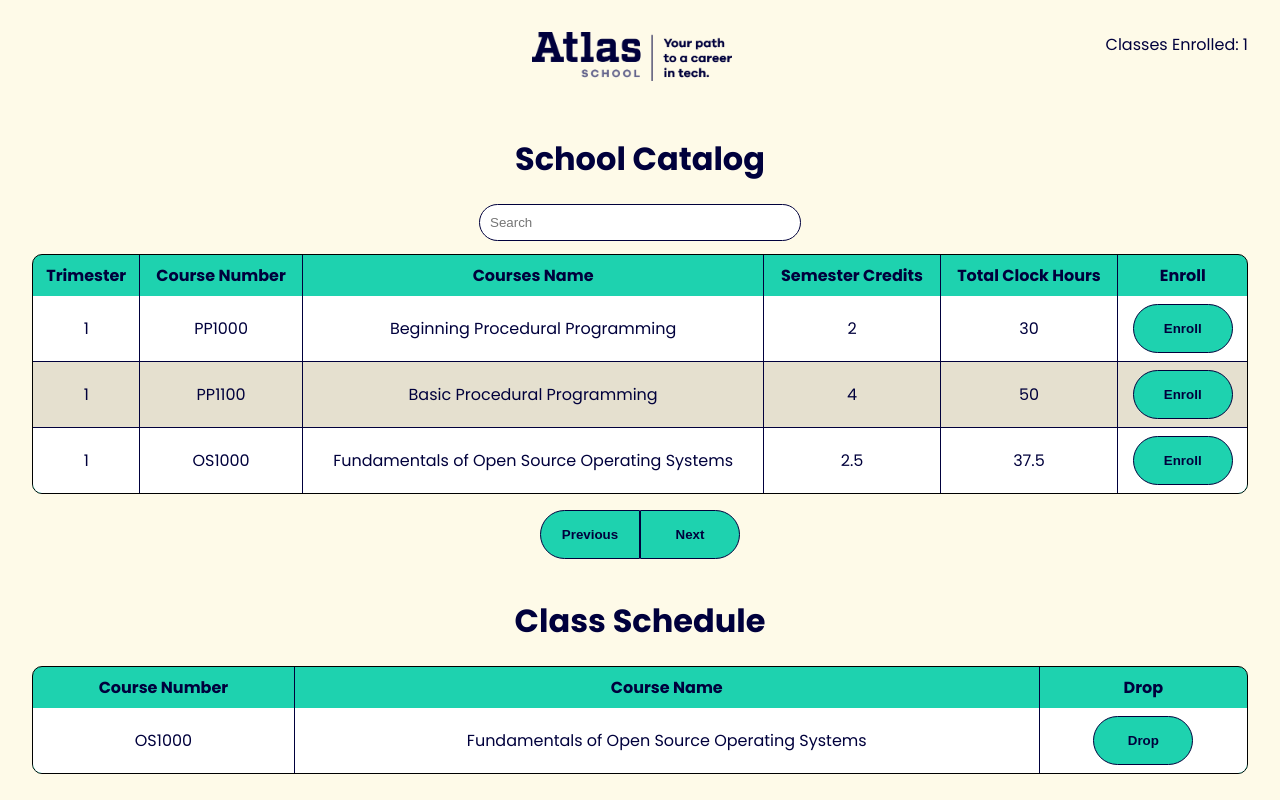
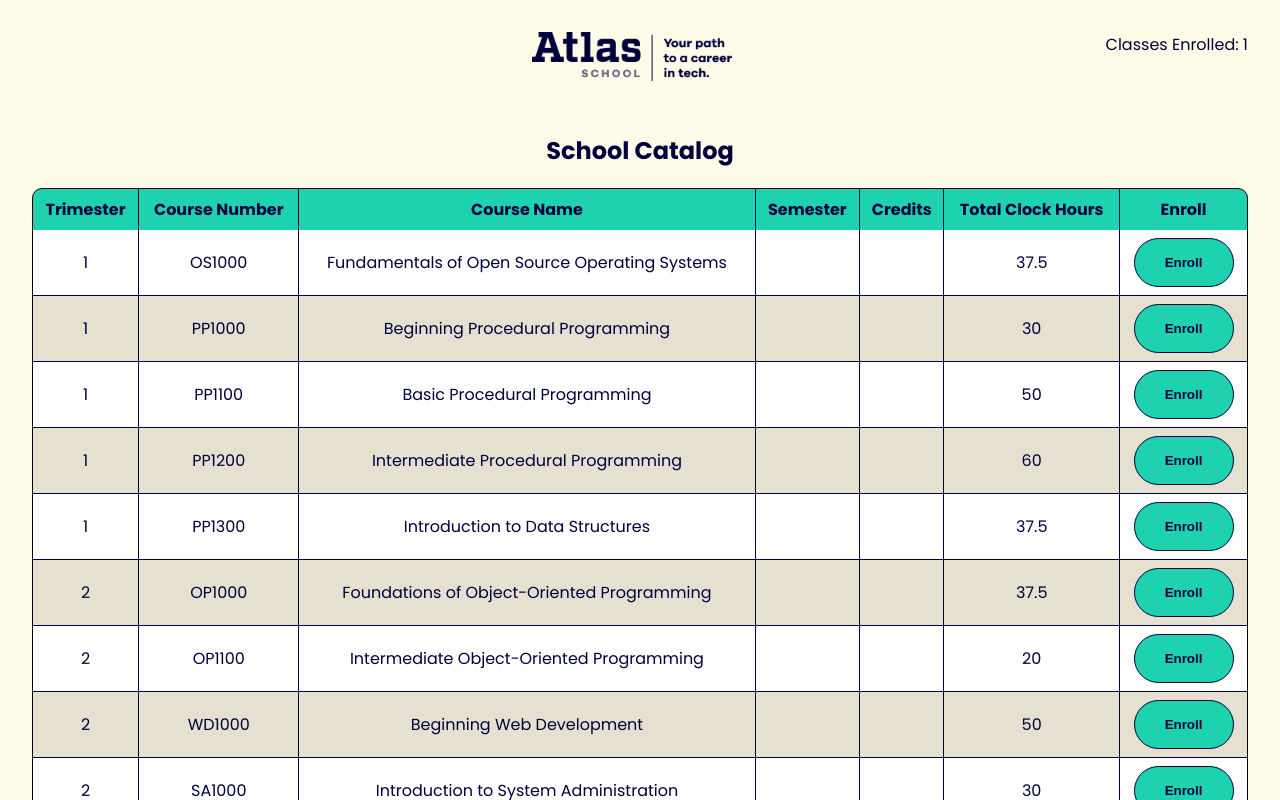
Before and after one commit to JacobGriffith1/atlas-react-state-intro, a React (Vite) app: page / in a window 1280 px wide. Shown: the top 800 px of the page. Built offline with nearby package versions, Linux system fonts and the light colour scheme.

Commit message:
Task 0, 1 complete

```diff
--- a/src/SchoolCatalog.jsx
+++ b/src/SchoolCatalog.jsx
@@ -1,56 +1,128 @@
+import { useEffect, useState } from "react";
+
+/**
+ * SchoolCatalog
+ *
+ * Loads course data from `/api/courses.json`
+ * on first render, then renders one row per course.
+ * AbortController avoids setting state after unmount.
+ */
 export default function SchoolCatalog() {
+  const [courses, setCourses] = useState([]);
+  const [loading, setLoading] = useState(true);
+  const [error, setError] = useState(null);
+
+  useEffect(() => {
+    const ctrl = new AbortController();
+
+    async function load() {
+      try {
+        setLoading(true);
+        setError(null);
+
+        const res = await fetch("/api/courses.json", { signal: ctrl.signal });
+        if (!res.ok) {
+          throw new Error(`Request failed: ${res.status}`);
+        }
+
+        const data = await res.json();
+
+        // Accept either { courses: [...] } or [...] for convenience.
+        const list = Array.isArray(data)
+          ? data
+          : Array.isArray(data?.courses)
+            ? data.courses
+            : [];
+
+        setCourses(list);
+      } catch (err) {
+        // Ignore cancellations; report other errors.
+        if (err?.name !== "AbortError") {
+          setError(err?.message ?? "Unknown error");
+        }
+      } finally {
+        setLoading(false);
+      }
+    }
+
+    load();
+    return () => ctrl.abort(); // Prevent state updates after
+  }, []);
+
   return (
-    <div className="school-catalog">
+    <section className="catalog">
       <h1>School Catalog</h1>
-      <input type="text" placeholder="Search" />
+
       <table>
         <thead>
           <tr>
             <th>Trimester</th>
             <th>Course Number</th>
-            <th>Courses Name</th>
-            <th>Semester Credits</th>
+            <th>Course Name</th>
+            <th>Semester</th>
+            <th>Credits</th>
             <th>Total Clock Hours</th>
             <th>Enroll</th>
           </tr>
         </thead>
+
         <tbody>
+          {loading && (
             <tr>
-            <td>1</td>
-            <td>PP1000</td>
-            <td>Beginning Procedural Programming</td>
-            <td>2</td>
-            <td>30</td>
-            <td>
-              <button>Enroll</button>
+              <td colSpan={7} style={{ textAlign: "center" }}>
+                Loading…
               </td>
             </tr>
+          )}
+
+          {error && !loading && (
             <tr>
-            <td>1</td>
-            <td>PP1100</td>
-            <td>Basic Procedural Programming</td>
-            <td>4</td>
-            <td>50</td>
-            <td>
-              <button>Enroll</button>
+              <td colSpan={7} style={{ color: "crimson", textAlign: "center" }}>
+                Failed to load courses: {error}
               </td>
             </tr>
+          )}
+
+          {!loading && !error && courses.length === 0 && (
             <tr>
-            <td>1</td>
-            <td>OS1000</td>
-            <td>Fundamentals of Open Source Operating Systems</td>
-            <td>2.5</td>
-            <td>37.5</td>
-            <td>
-              <button>Enroll</button>
+              <td colSpan={7} style={{ textAlign: "center" }}>
+                No courses found.
               </td>
             </tr>
+          )}
+
+          {!loading &&
+            !error &&
+            courses.map((c, idx) => {
+              // Support common naming variations in seed JSON.
+              const trimester = c.trimester ?? c.term ?? "";
+              const courseNumber = c.courseNumber ?? c.number ?? c.code ?? "";
+              const courseName = c.courseName ?? c.name ?? c.title ?? "";
+              const semester = c.semester ?? ""; // Shown if present.
+              const credits = c.credits ?? c.creditHours ?? "";
+              const hours = c.totalClockHours ?? c.clockHours ?? c.hours ?? "";
+
+              const key =
+                c.id ?? `${String(courseNumber)}-${String(trimester)}-${idx}`;
+
+              return (
+                <tr key={key}>
+                  <td>{trimester}</td>
+                  <td>{courseNumber}</td>
+                  <td>{courseName}</td>
+                  <td>{semester}</td>
+                  <td>{credits}</td>
+                  <td>{hours}</td>
+                  <td>
+                    <button type="button" disabled>
+                      Enroll
+                    </button>
+                  </td>
+                </tr>
+              );
+            })}
         </tbody>
       </table>
-      <div className="pagination">
-        <button>Previous</button>
-        <button>Next</button>
-      </div>
-    </div>
+    </section>
   );
 }
```
Lines whose indentation alone changed are shown as unchanged.
